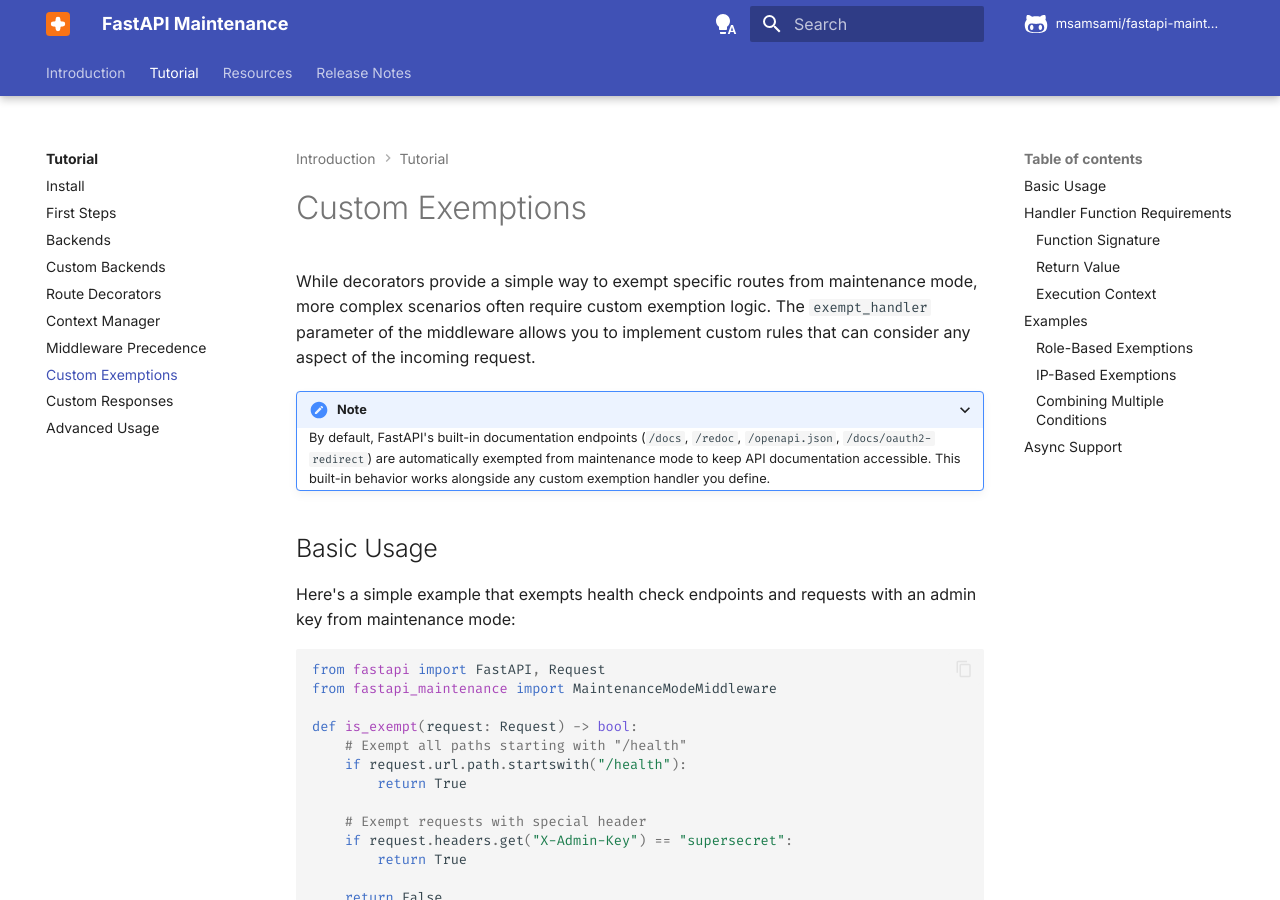
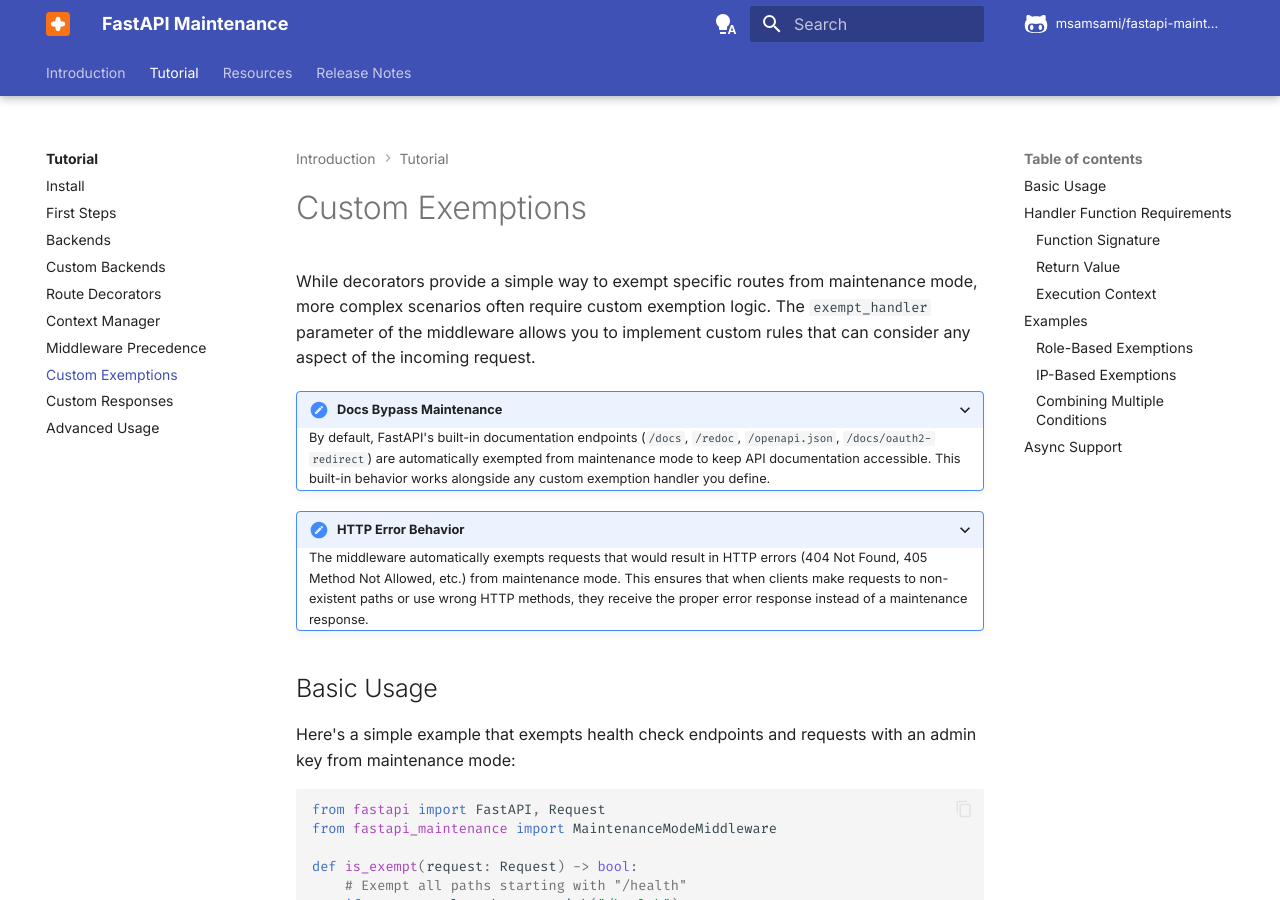
Before and after one commit to msamsami/fastapi-maintenance, an MkDocs documentation site: the page built from docs/tutorial/custom-exemptions.md, in a window 1280 px wide and 900 px high. Built offline with MkDocs 1.6.1 and Material for MkDocs 9.7.7, drawn with Linux system fonts in a browser that asks for light colours; comment, search, counter and statistics services are not loaded.

Commit message:
Add a note for the new built-in exemption of non-existing routes

```diff
--- a/docs/tutorial/custom-exemptions.md
+++ b/docs/tutorial/custom-exemptions.md
@@ -3,9 +3,16 @@
 While decorators provide a simple way to exempt specific routes from maintenance mode, more complex scenarios often require custom exemption logic. The `exempt_handler` parameter of the middleware allows you to implement custom rules that can consider any aspect of the incoming request.
 
 <details open>
-<summary>Note</summary>
+<summary>Docs Bypass Maintenance</summary>
 
 By default, FastAPI's built-in documentation endpoints (<code>/docs</code>, <code>/redoc</code>, <code>/openapi.json</code>, <code>/docs/oauth2-redirect</code>) are automatically exempted from maintenance mode to keep API documentation accessible. This built-in behavior works alongside any custom exemption handler you define.
+
+</details>
+
+<details open>
+<summary>HTTP Error Behavior</summary>
+
+The middleware automatically exempts requests that would result in HTTP errors (404 Not Found, 405 Method Not Allowed, etc.) from maintenance mode. This ensures that when clients make requests to non-existent paths or use wrong HTTP methods, they receive the proper error response instead of a maintenance response.
 
 </details>
 
```
